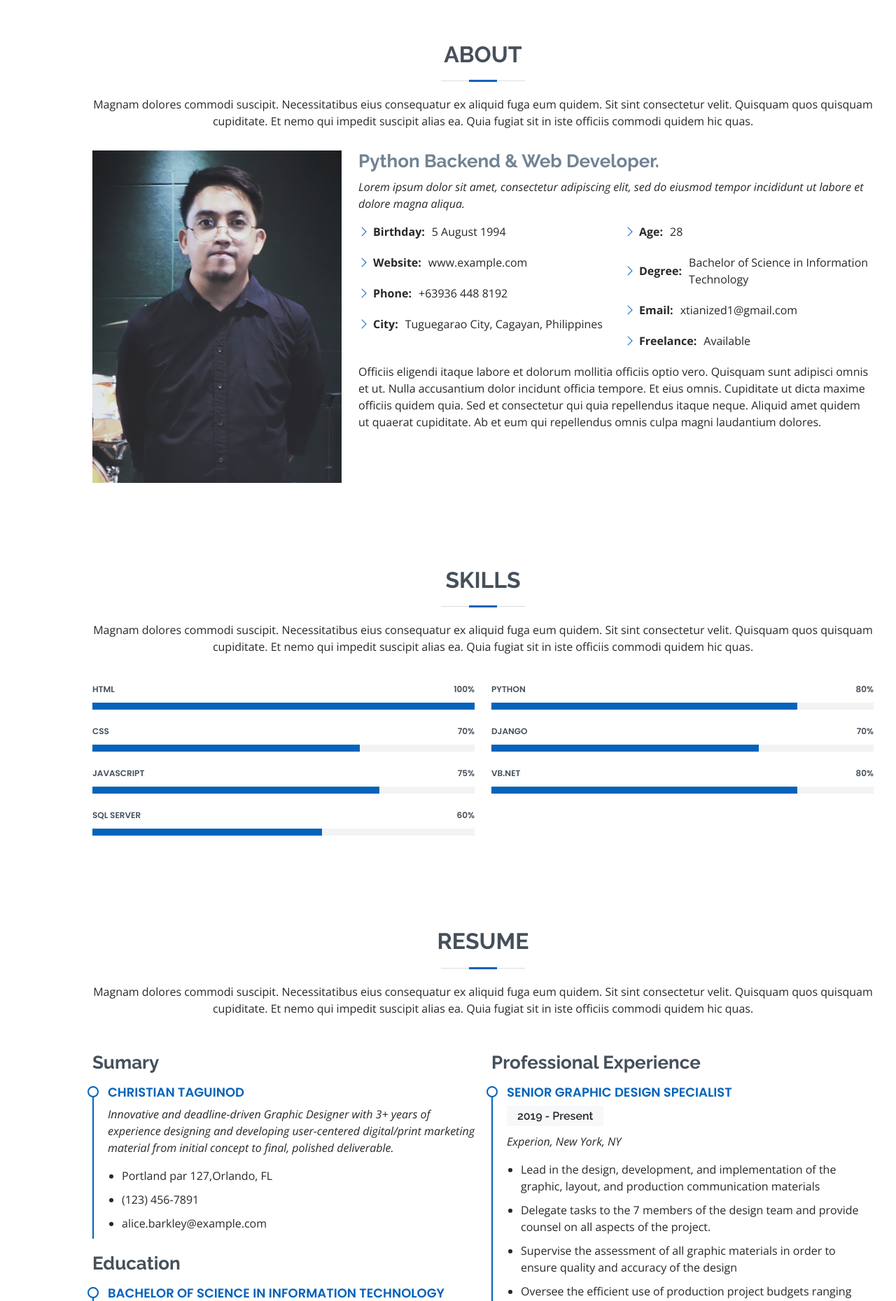
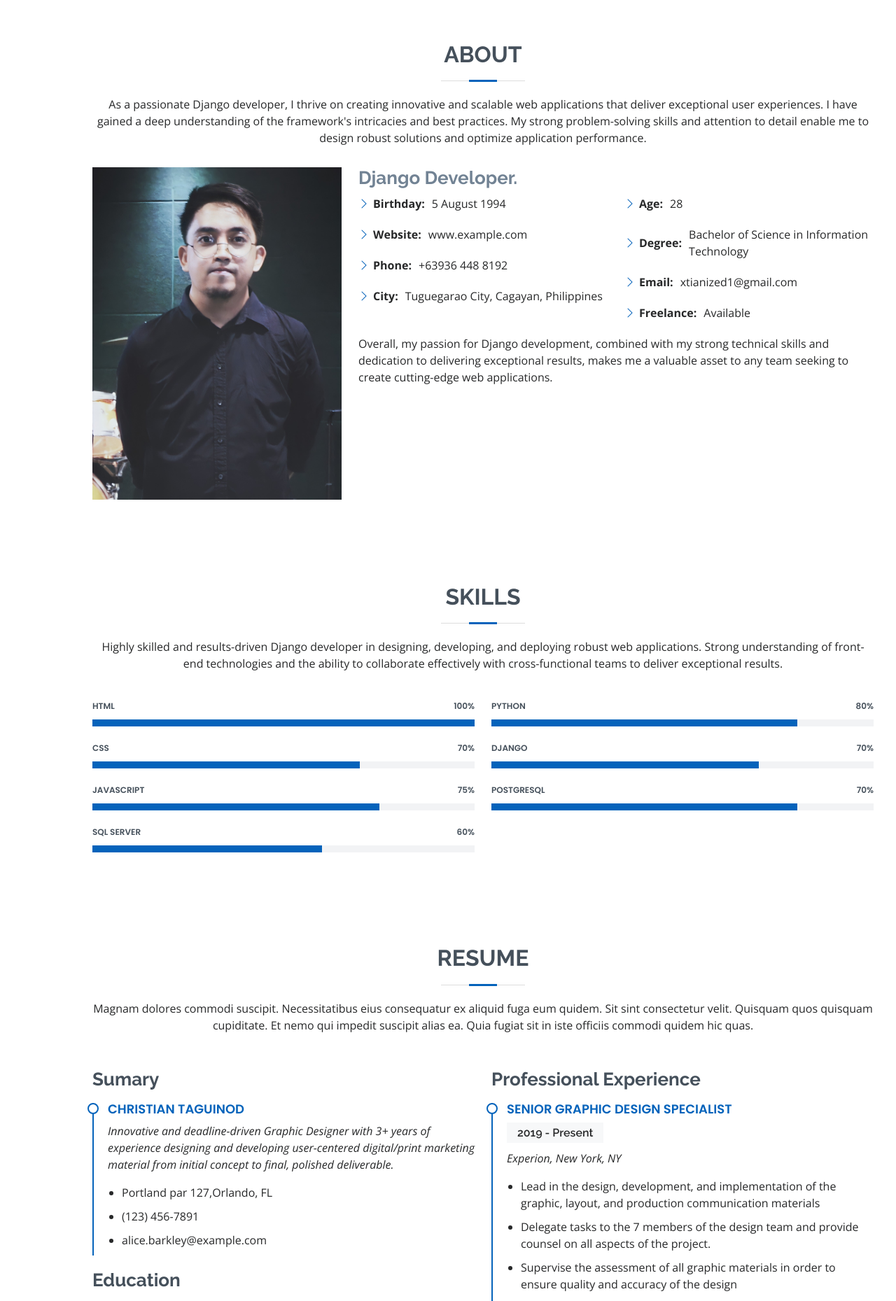
Before and after one commit to kapyanammu1/Portfolio, a Django app: page / in a window 1280 px wide. Shown: the part 801-2660 px from the top of the page at 70% size. Run offline with Django 4.2, Linux system fonts and the light colour scheme; data comes from the database, SQL or seed files in the repository; some libraries are stand-ins or nearby versions.

Commit message:
update again

```diff
--- a/templates/index.html
+++ b/templates/index.html
@@ -79,7 +79,7 @@
 
         <div class="section-title">
           <h2>About</h2>
-          <p>Magnam dolores commodi suscipit. Necessitatibus eius consequatur ex aliquid fuga eum quidem. Sit sint consectetur velit. Quisquam quos quisquam cupiditate. Et nemo qui impedit suscipit alias ea. Quia fugiat sit in iste officiis commodi quidem hic quas.</p>
+          <p>As a passionate Django developer, I thrive on creating innovative and scalable web applications that deliver exceptional user experiences. I have gained a deep understanding of the framework's intricacies and best practices. My strong problem-solving skills and attention to detail enable me to design robust solutions and optimize application performance.</p>
         </div>
 
         <div class="row">
@@ -87,11 +87,7 @@
             <img src="{% static 'assets/img/xtian.jpg' %}" class="img-fluid" alt="">
           </div>
           <div class="col-lg-8 pt-4 pt-lg-0 content">
-            <h3>Python Backend &amp; Web Developer.</h3>
-            <p class="fst-italic">
-              Lorem ipsum dolor sit amet, consectetur adipiscing elit, sed do eiusmod tempor incididunt ut labore et dolore
-              magna aliqua.
-            </p>
+            <h3>Django Developer.</h3>
             <div class="row">
               <div class="col-lg-6">
                 <ul>
@@ -111,8 +107,7 @@
               </div>
             </div>
             <p>
-              Officiis eligendi itaque labore et dolorum mollitia officiis optio vero. Quisquam sunt adipisci omnis et ut. Nulla accusantium dolor incidunt officia tempore. Et eius omnis.
-              Cupiditate ut dicta maxime officiis quidem quia. Sed et consectetur qui quia repellendus itaque neque. Aliquid amet quidem ut quaerat cupiditate. Ab et eum qui repellendus omnis culpa magni laudantium dolores.
+              Overall, my passion for Django development, combined with my strong technical skills and dedication to delivering exceptional results, makes me a valuable asset to any team seeking to create cutting-edge web applications.
             </p>
           </div>
         </div>
@@ -126,7 +121,7 @@
 
         <div class="section-title">
           <h2>Skills</h2>
-          <p>Magnam dolores commodi suscipit. Necessitatibus eius consequatur ex aliquid fuga eum quidem. Sit sint consectetur velit. Quisquam quos quisquam cupiditate. Et nemo qui impedit suscipit alias ea. Quia fugiat sit in iste officiis commodi quidem hic quas.</p>
+          <p>Highly skilled and results-driven Django developer in designing, developing, and deploying robust web applications. Strong understanding of front-end technologies and the ability to collaborate effectively with cross-functional teams to deliver exceptional results.</p>
         </div>
 
         <div class="row skills-content">
@@ -180,7 +175,7 @@
             </div>
 
             <div class="progress">
-              <span class="skill">vb.net <i class="val">80%</i></span>
+              <span class="skill">POSTGRESQL <i class="val">70%</i></span>
               <div class="progress-bar-wrap">
                 <div class="progress-bar" role="progressbar" aria-valuenow="80" aria-valuemin="0" aria-valuemax="100"></div>
               </div>
```
